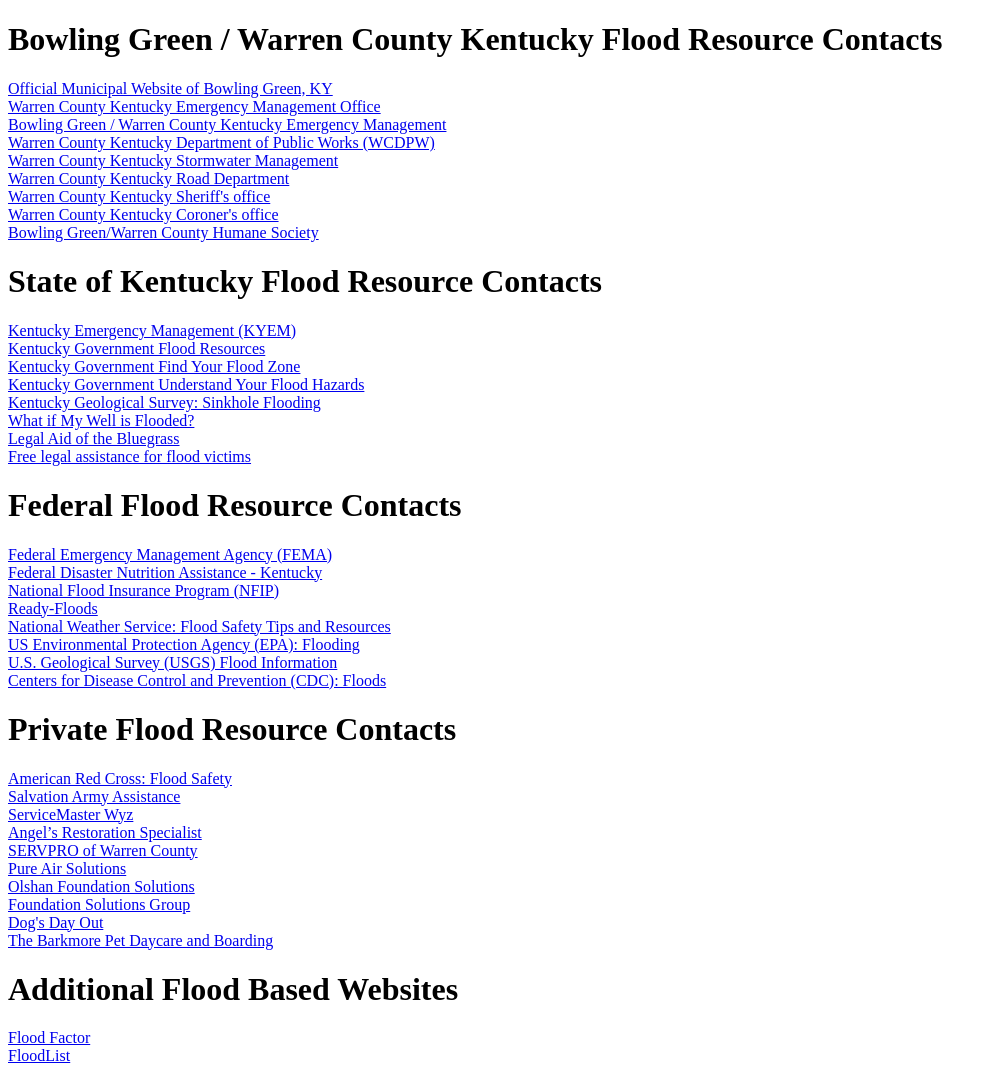
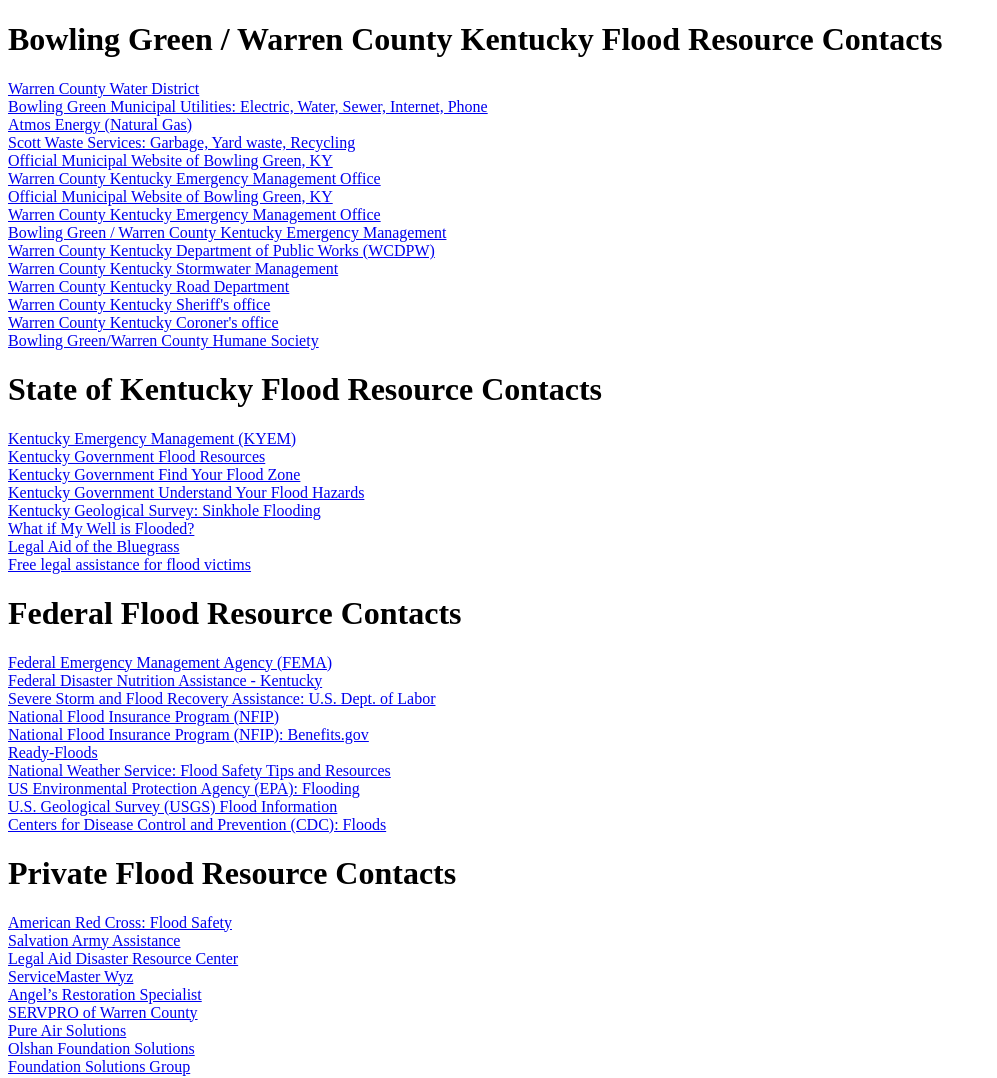
Before and after one commit to DulceWhite/CapstoneProject_Group-6, a plain HTML site: page Contacts/rcont.html in a window 1280 px wide. Shown: the top 1078 px of the page, without its empty margins (0-997 px from the left). Drawn offline with Linux system fonts and the light colour scheme.

Commit message:
made changes/additions to Contacts folder and corrected some spelling errors as well as pasted new vision statement in index3.html file

```diff
--- a/Contacts/rcont.html
+++ b/Contacts/rcont.html
@@ -10,7 +10,30 @@
 <body>
     <div class="div">
         <h1>Bowling Green / Warren County Kentucky Flood Resource Contacts</h1>
-
+        <a href="https://www.warrenwater.com/" class="btn btn-outline-info btn-sm">
+            Warren County Water District
+        </a>
+        <br>
+        <a href="https://www.bgmu.com/" class="btn btn-outline-info btn-sm">
+            Bowling Green Municipal Utilities: Electric, Water, Sewer, Internet, Phone
+        </a>
+        <br>
+        <a href="https://www.atmosenergy.com/" class="btn btn-outline-info btn-sm">
+            Atmos Energy (Natural Gas)
+        </a>
+        <br>
+        <a href="https://www.scottwaste.com/" class="btn btn-outline-info btn-sm">
+            Scott Waste Services: Garbage, Yard waste, Recycling
+        </a>
+        <br>
+        <a href="https://archive.bgky.org/20140501/www.bgky.org/citygovernment.html" class="btn btn-outline-info btn-sm">
+            Official Municipal Website of Bowling Green, KY
+        </a>
+        <br>
+        <a href="http://www.warrencountyky.gov/emergency-management" class="btn btn-outline-info btn-sm">
+            Warren County Kentucky Emergency Management Office
+        </a>
+        <br>
         <a href="https://archive.bgky.org/20140501/www.bgky.org/citygovernment.html" class="btn btn-outline-info btn-sm">
             Official Municipal Website of Bowling Green, KY
         </a>
@@ -98,8 +121,16 @@
              Federal Disaster Nutrition Assistance - Kentucky
         </a>
         <br>
+        <a href="https://www.dol.gov/general/stormrecovery">
+            Severe Storm and Flood Recovery Assistance: U.S. Dept. of Labor
+        </a>
+        <br>
         <a href="https://www.floodsmart.gov/" class="btn btn-outline-info btn-sm">
             National Flood Insurance Program (NFIP)
+        </a>
+        <br>
+        <a href="https://www.benefits.gov/benefit/435" class="btn btn-outline-info btn-sm">
+            National Flood Insurance Program (NFIP): Benefits.gov
         </a>
         <br>
         <a href="https://www.ready.gov/floods" class="btn btn-outline-info btn-sm">
@@ -136,6 +167,10 @@
         <br>
         <a href="https://www.needhelppayingbills.com/html/warren_county_and_edmonson_sal.html">
             Salvation Army Assistance
+        </a>
+        <br>
+        <a href="https://www.ladrc.org/disasters/kentucky-severe-storms-straight-line-winds-flooding-and-tornadoes/">
+            Legal Aid Disaster Resource Center
         </a>
         <br>
         <a href="https://www.servicemasterrestore.com/servicemaster-wyz/#~8G3z945">
```
Also changed, not shown: Contacts/econt.html (+14 -26 lines), Contacts/eo.html (+4 -0 lines), index3.html (+4 -4 lines).
